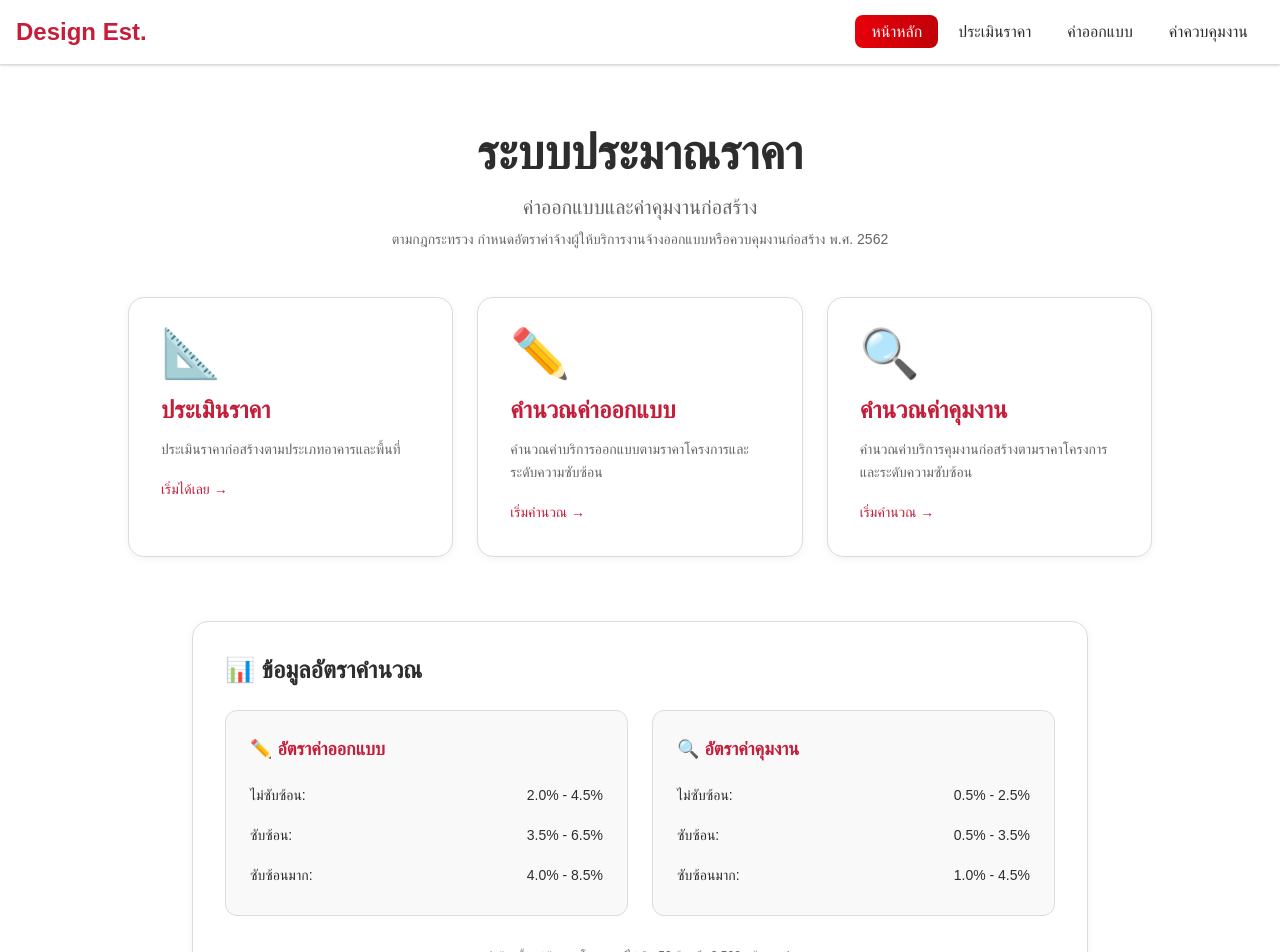
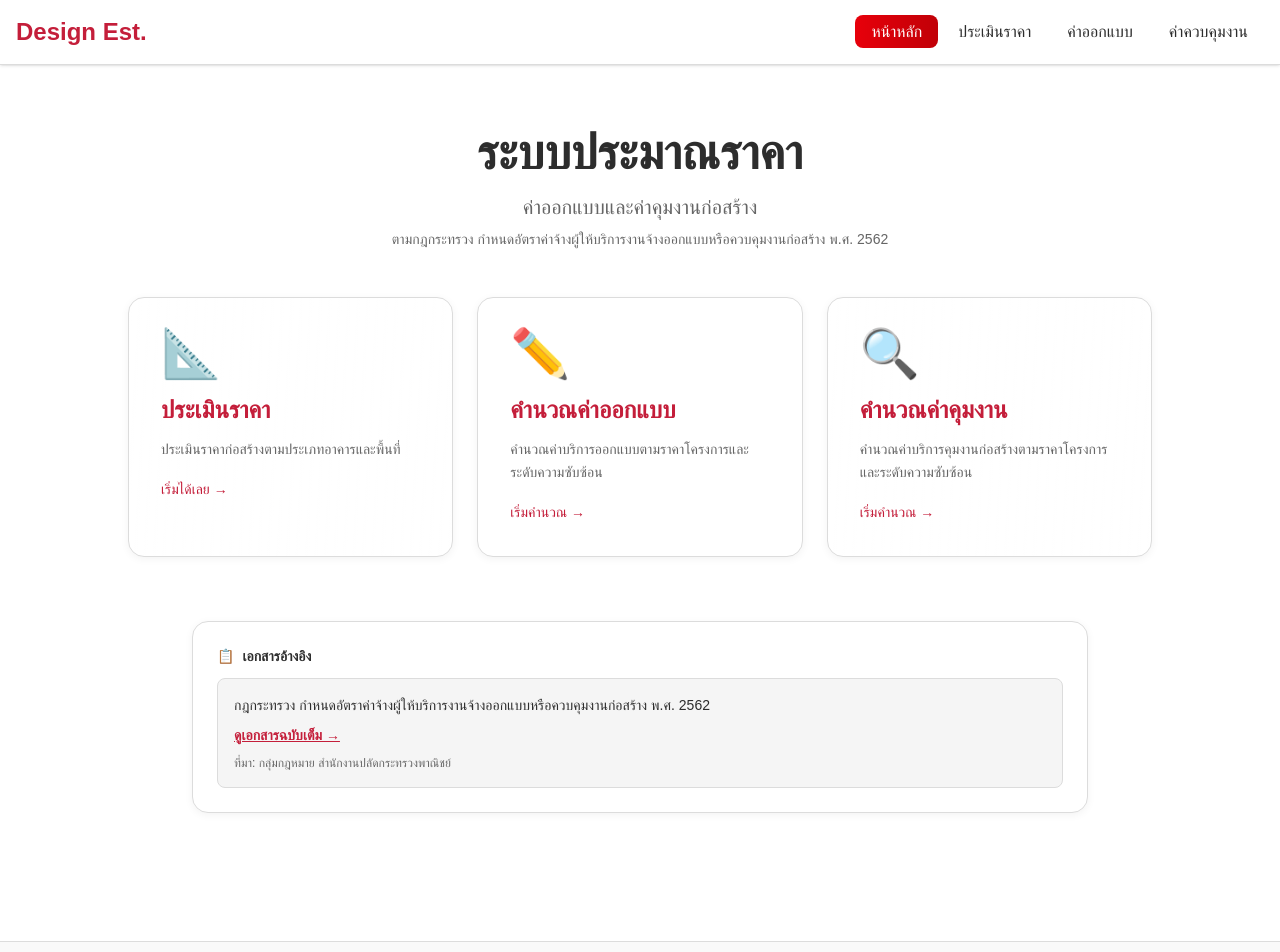
Before and after one commit to POBIM/design-estimation, a Next.js app: page / in a window 1280 px wide. Shown: the top 952 px of the page. Built offline with nearby package versions, Linux system fonts and the light colour scheme.

Commit message:
feat: Simplify EstimatePage by removing UI components and implementing a redirect to construction estimation

```diff
--- a/src/app/estimate/page.tsx
+++ b/src/app/estimate/page.tsx
@@ -1,72 +1,12 @@
 'use client';
 
-import Link from 'next/link';
-import Navbar from '@/components/Navbar';
+import { useEffect } from 'react';
 
 export default function EstimatePage() {
-  return (
-    <>
-      <Navbar />
-      <div className="min-h-screen bg-gradient-to-b from-theme-light to-white pt-8">
-      <div className="container mx-auto px-4 py-16">
-        {/* Header */}
-        <div className="text-center mb-12">
-          <h1 className="text-5xl font-bold text-theme-primary mb-4">
-            ข้อมูลราคา
-          </h1>
-          <p className="text-xl text-theme-secondary mb-8">
-            เลือกวิธีการบ่อยนี้เพื่อเริ่มต้นการคำนวณค่าออกแบบ
-          </p>
-        </div>
+  useEffect(() => {
+    // Redirect to /estimate/construction
+    window.location.href = '/estimate/construction';
+  }, []);
 
-        {/* Options Grid */}
-        <div className="grid grid-cols-1 md:grid-cols-2 gap-8 max-w-3xl mx-auto">
-          {/* Option 1: Construction Estimation */}
-          <Link href="/estimate/construction">
-            <div className="card-base h-full cursor-pointer hover:shadow-lg transition transform hover:scale-105">
-              <div className="flex flex-col items-center text-center p-8">
-                <div className="w-16 h-16 bg-gradient-to-br from-red-600 to-red-700 rounded-full flex items-center justify-center mb-4">
-                  <svg className="w-8 h-8 text-white" fill="none" stroke="currentColor" viewBox="0 0 24 24">
-                    <path strokeLinecap="round" strokeLinejoin="round" strokeWidth={2} d="M9 19v-6a2 2 0 00-2-2H5a2 2 0 00-2 2v6a2 2 0 002 2h2a2 2 0 002-2zm0 0V9a2 2 0 012-2h2a2 2 0 012 2v10m-6 0a2 2 0 002 2h2a2 2 0 002-2m0 0V5a2 2 0 012-2h2a2 2 0 012 2v14a2 2 0 01-2 2h-2a2 2 0 01-2-2z" />
-                  </svg>
-                </div>
-                <h2 className="text-2xl font-bold text-theme-primary mb-3">
-                  ประเมินราคาก่อสร้าง
-                </h2>
-                <p className="text-theme-secondary mb-4">
-                  เลือกประเภทอาคารและพื้นที่ใช้สอยเพื่อได้ราคาประมาณการ
-                </p>
-                <p className="text-sm text-theme-gray-darker">
-                  ข้อมูลปี 2568 ครบทั้ง 53 รายการ
-                </p>
-              </div>
-            </div>
-          </Link>
-
-          {/* Option 2: Direct Input */}
-          <Link href="/design">
-            <div className="card-base h-full cursor-pointer hover:shadow-lg transition transform hover:scale-105">
-              <div className="flex flex-col items-center text-center p-8">
-                <div className="w-16 h-16 bg-gradient-to-br from-theme-gray-darker to-theme-gray-medium rounded-full flex items-center justify-center mb-4">
-                  <svg className="w-8 h-8 text-white" fill="none" stroke="currentColor" viewBox="0 0 24 24">
-                    <path strokeLinecap="round" strokeLinejoin="round" strokeWidth={2} d="M13 10V3L4 14h7v7l9-11h-7z" />
-                  </svg>
-                </div>
-                <h2 className="text-2xl font-bold text-theme-primary mb-3">
-                  กรอกราคาโดยตรง
-                </h2>
-                <p className="text-theme-secondary mb-4">
-                  กรอกราคาก่อสร้างโดยตรงและคำนวณค่าออกแบบทันที
-                </p>
-                <p className="text-sm text-theme-gray-darker">
-                  สำหรับผู้ที่มีราคา k้อบสร้างแล้ว
-                </p>
-              </div>
-            </div>
-          </Link>
-        </div>
-      </div>
-      </div>
-    </>
-  );
+  return null;
 }
--- a/src/app/page.tsx
+++ b/src/app/page.tsx
@@ -25,7 +25,7 @@ export default function Home() {
           <div className="grid grid-cols-1 md:grid-cols-3 gap-6 max-w-5xl mx-auto mb-16">
             <Link href="/estimate">
               <div className="group cursor-pointer h-full">
-                <div className="card-base border-l-4 border-l-red-600 hover:shadow-lg p-8 transition-all duration-300 h-full">
+                <div className="card-base border-l-4 border-l-red-600 hover:shadow-lg p-8 transition-all duration-300 h-full bg-gradient-to-br from-white to-theme-light border-2 border-red-600">
                   <div className="relative z-10">
                     <div className="text-5xl mb-4">📐</div>
                     <h3 className="text-2xl font-bold text-theme-red-dark mb-3">
@@ -44,7 +44,7 @@ export default function Home() {
 
             <Link href="/design">
               <div className="group cursor-pointer h-full">
-                <div className="card-base border-l-4 border-l-red-600 hover:shadow-lg p-8 transition-all duration-300 h-full">
+                <div className="card-base border-l-4 border-l-red-600 hover:shadow-lg p-8 transition-all duration-300 h-full bg-gradient-to-br from-white to-theme-light border-2 border-red-600">
                   <div className="relative z-10">
                     <div className="text-5xl mb-4">✏️</div>
                     <h3 className="text-2xl font-bold text-theme-red-dark mb-3">
@@ -63,7 +63,7 @@ export default function Home() {
 
             <Link href="/supervision">
               <div className="group cursor-pointer h-full">
-                <div className="card-base border-l-4 border-l-red-600 hover:shadow-lg p-8 transition-all duration-300 h-full">
+                <div className="card-base border-l-4 border-l-red-600 hover:shadow-lg p-8 transition-all duration-300 h-full bg-gradient-to-br from-white to-theme-light border-2 border-red-600">
                   <div className="relative z-10">
                     <div className="text-5xl mb-4">🔍</div>
                     <h3 className="text-2xl font-bold text-theme-red-dark mb-3">
@@ -79,60 +79,6 @@ export default function Home() {
                 </div>
               </div>
             </Link>
-          </div>
-
-          <div className="max-w-4xl mx-auto mb-12">
-            <div className="card-base p-8">
-              <h2 className="text-2xl font-bold text-theme-primary mb-6">
-                📊 ข้อมูลอัตราคำนวณ
-              </h2>
-
-              <div className="grid grid-cols-1 md:grid-cols-2 gap-6 mb-8">
-                <div className="bg-theme-light rounded-xl p-6 border border-theme">
-                  <h3 className="text-lg font-bold text-theme-red-dark mb-4">
-                    ✏️ อัตราค่าออกแบบ
-                  </h3>
-                  <div className="space-y-2 text-sm text-theme-primary">
-                    <div className="flex justify-between py-1.5">
-                      <span>ไม่ซับซ้อน:</span>
-                      <span className="font-medium">2.0% - 4.5%</span>
-                    </div>
-                    <div className="flex justify-between py-1.5">
-                      <span>ซับซ้อน:</span>
-                      <span className="font-medium">3.5% - 6.5%</span>
-                    </div>
-                    <div className="flex justify-between py-1.5">
-                      <span>ซับซ้อนมาก:</span>
-                      <span className="font-medium">4.0% - 8.5%</span>
-                    </div>
-                  </div>
-                </div>
-
-                <div className="bg-theme-light rounded-xl p-6 border border-theme">
-                  <h3 className="text-lg font-bold text-theme-red-dark mb-4">
-                    🔍 อัตราค่าคุมงาน
-                  </h3>
-                  <div className="space-y-2 text-sm text-theme-primary">
-                    <div className="flex justify-between py-1.5">
-                      <span>ไม่ซับซ้อน:</span>
-                      <span className="font-medium">0.5% - 2.5%</span>
-                    </div>
-                    <div className="flex justify-between py-1.5">
-                      <span>ซับซ้อน:</span>
-                      <span className="font-medium">0.5% - 3.5%</span>
-                    </div>
-                    <div className="flex justify-between py-1.5">
-                      <span>ซับซ้อนมาก:</span>
-                      <span className="font-medium">1.0% - 4.5%</span>
-                    </div>
-                  </div>
-                </div>
-              </div>
-
-              <p className="text-xs text-theme-secondary text-center">
-                * อัตราขึ้นอยู่กับขนาดโครงการ (ไม่เกิน 50 ล้าน ถึง 2,500+ ล้านบาท)
-              </p>
-            </div>
           </div>
 
           <div className="max-w-4xl mx-auto">
```
